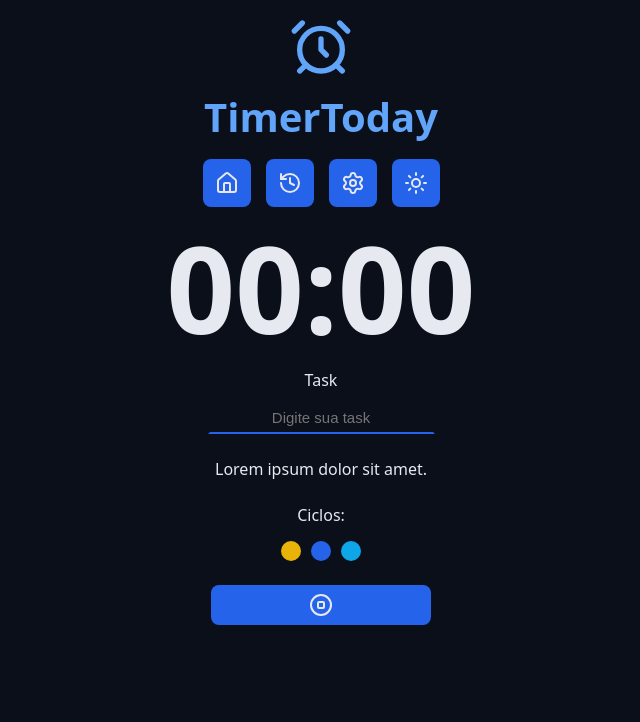
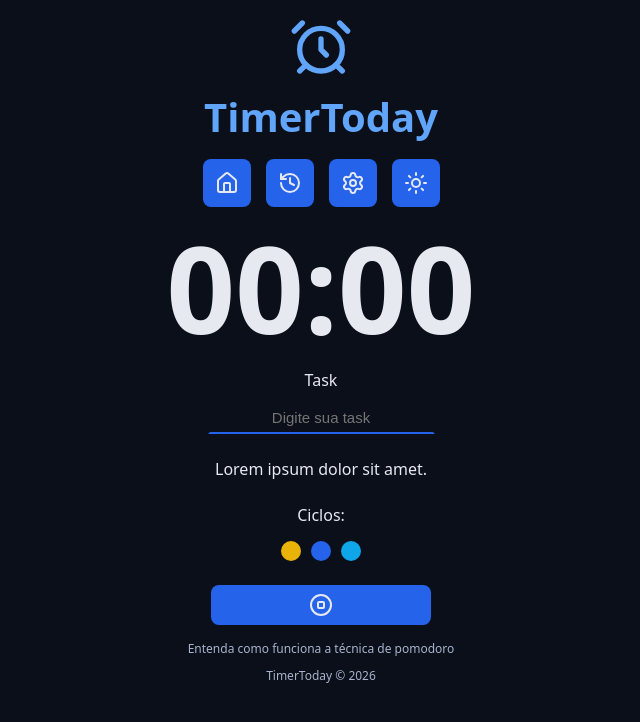
Before and after one commit to caio1213pgm/timerToday, a React (Vite) app: page / in a window 1280 px wide. Shown: the top 722 px of the page, without its empty margins (319-959 px from the left). Built offline with nearby package versions, Linux system fonts and the light colour scheme.

Commit message:
feat: finaly design home page, implemente footer

```diff
--- a/src/App.tsx
+++ b/src/App.tsx
@@ -9,6 +9,7 @@ import Cycles from "./components/Cycles";
 import Input from "./components/Input";
 import LogoTimer from "./components/LogoTimer";
 import Menu from "./components/Menu";
+import Footer from "./components/layout/Footer";
 
 function App() {
   return (
@@ -36,6 +37,9 @@ function App() {
           </div>
         </form>
       </BoxContainer>
+      <BoxContainer textId="footer">
+        <Footer />
+      </BoxContainer>
     </>
   );
 }
```
